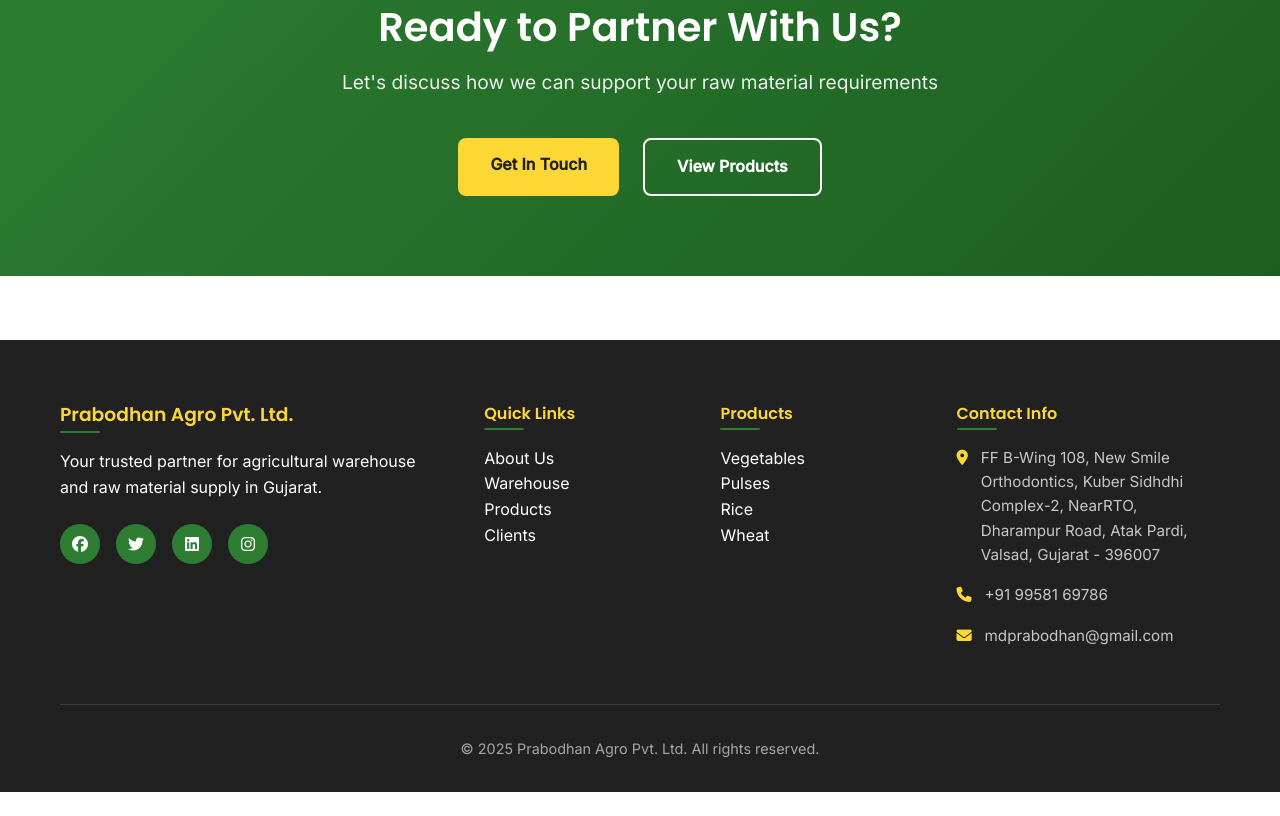
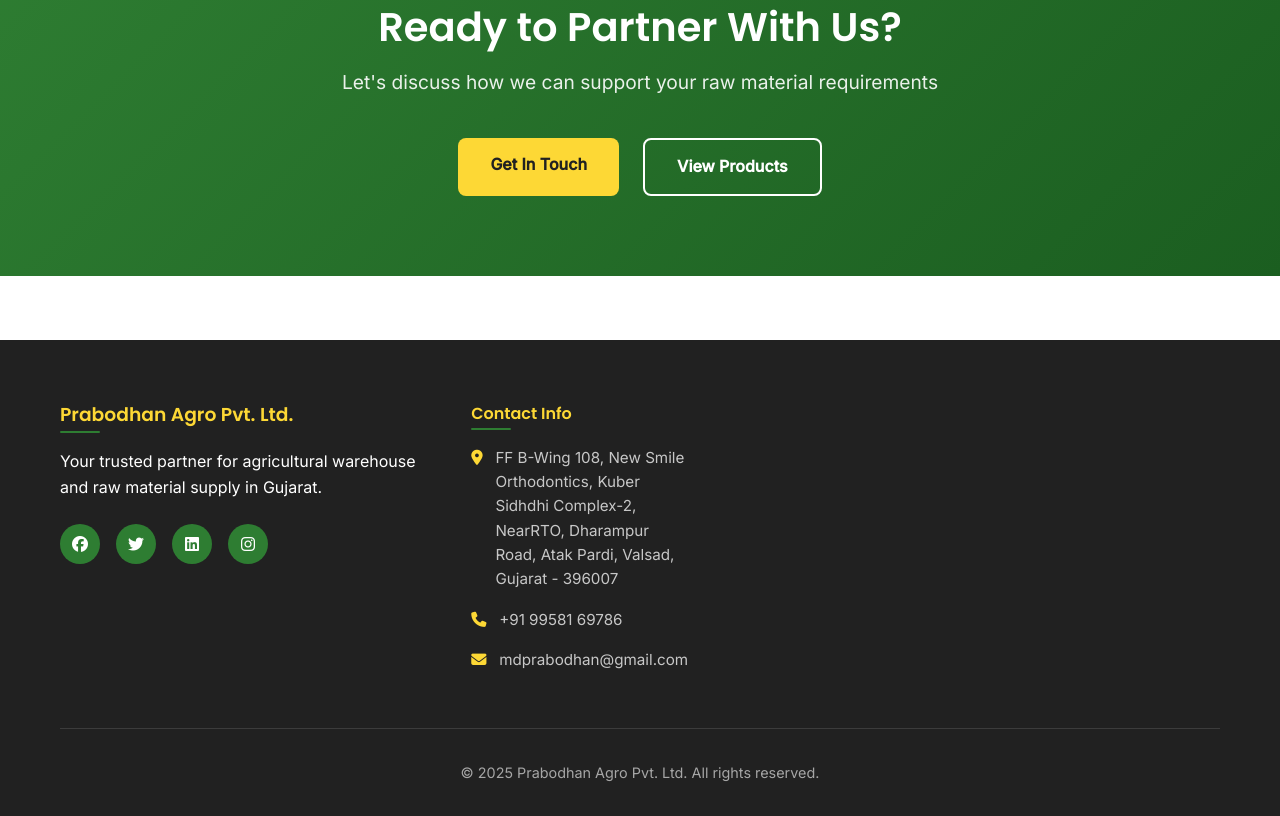
Before and after one commit to Adil101010/prabodhan-agro, a plain HTML site: page about.html in a window 1280 px wide. Shown: the part 3678-4494 px from the top of the page. Before the commit the page ends 4470 px from the top, so only its background shows below. Drawn offline with Linux system fonts and the light colour scheme.

Commit message:
07 D: Final updates

```diff
--- a/about.html
+++ b/about.html
@@ -221,7 +221,7 @@
           </div>
         </div>
 
-        <div class="footer-col">
+        <!-- <div class="footer-col">
   <h4>Quick Links</h4>
   <ul class="footer-links-row">
     <li><a href="about.html">About Us</a></li>
@@ -239,7 +239,7 @@
     <li><a href="products.html#rice">Rice</a></li>
     <li><a href="products.html#wheat">Wheat</a></li>
   </ul>
-</div>
+</div> -->
 
 
         <div class="footer-col">
```
Also changed, not shown: clients.html (+2 -2 lines), contact.html (+2 -2 lines), index.html (+2 -2 lines), products.html (+2 -2 lines), warehouse.html (+2 -2 lines).
